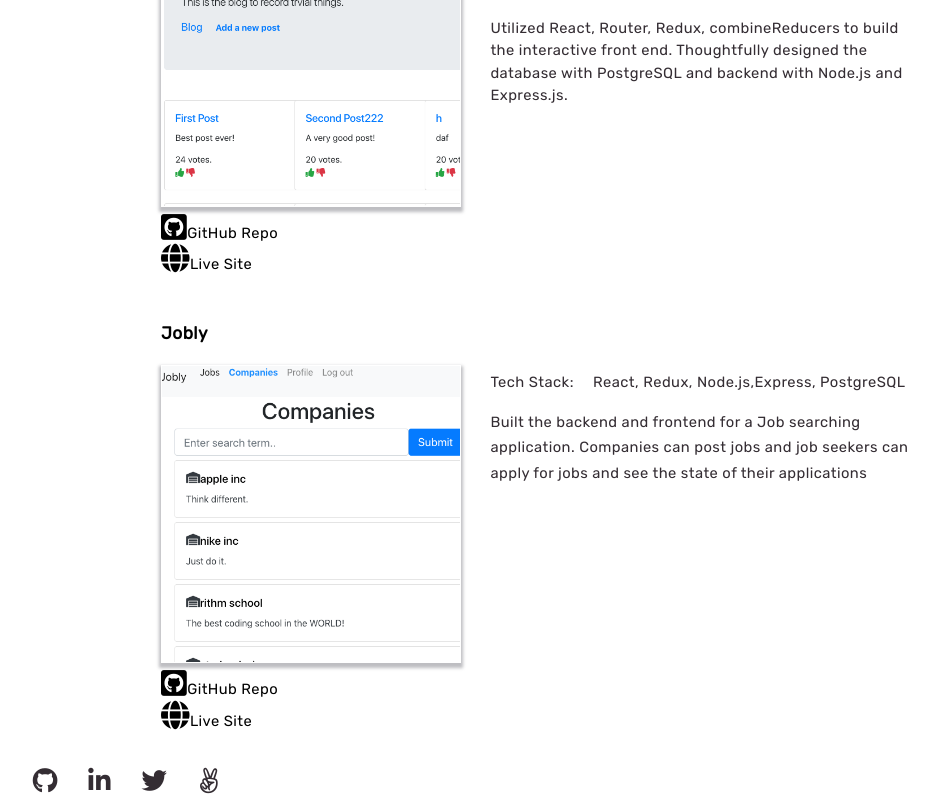
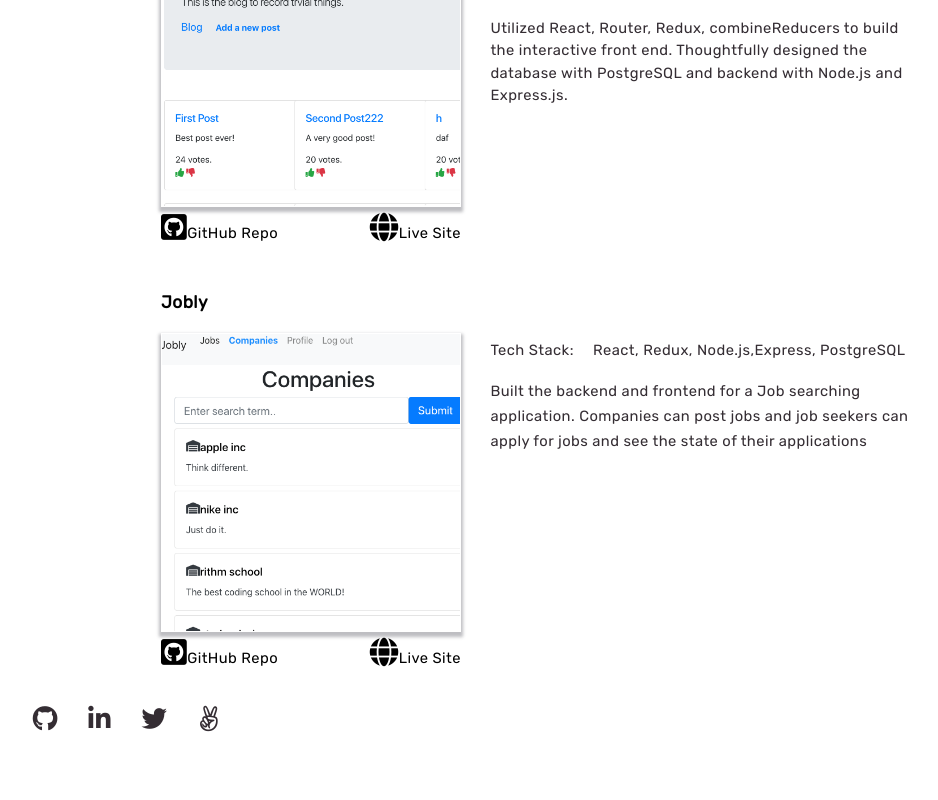
Before and after one commit to Ronihe/ronihe, a React (Create React App) app: page /Portfolio in a window 1280 px wide. Shown: the part 1577-2377 px from the top of the page, without its empty margins (113-1051 px from the left). After the commit the page ends 2315 px from the top, so only its background shows below. Built offline with nearby package versions, Linux system fonts and the light colour scheme.

Commit message:
completed jobly

```diff
--- a/src/Portfolio.js
+++ b/src/Portfolio.js
@@ -206,6 +206,13 @@ class Portfolio extends Component {
                 <h3 style={{ color: 'black' }}>Microblog</h3>
                 <Img src={microblog} alt="Microblog" />
               </a>
+              <div
+                style={{
+                  display: 'flex',
+                  flexDirection: 'row',
+                  justifyContent: 'space-between'
+                }}
+              >
                 <li className="list-group-item text-center">
                   <a
                     href="https://github.com/Ronihe/microblog"
@@ -234,6 +241,7 @@ class Portfolio extends Component {
                     Live Site{' '}
                   </a>
                 </li>
+              </div>
             </Project>
             <ProjectDescription>
               <H4>
@@ -259,6 +267,13 @@ class Portfolio extends Component {
                 <h3 style={{ color: 'black' }}>Jobly</h3>
                 <Img src={jobly} alt="jobly" />
               </a>
+              <div
+                style={{
+                  display: 'flex',
+                  flexDirection: 'row',
+                  justifyContent: 'space-between'
+                }}
+              >
                 <li className="list-group-item text-center">
                   <a
                     href="https://github.com/Ronihe/react-jobly"
@@ -278,10 +293,15 @@ class Portfolio extends Component {
                     style={{ textDecoration: 'none', color: 'black' }}
                     target="_blank"
                   >
-                  <i className="fas fa-globe fa-2x" title="globe" alt="globe" />
+                    <i
+                      className="fas fa-globe fa-2x"
+                      title="globe"
+                      alt="globe"
+                    />
                     Live Site{' '}
                   </a>
                 </li>
+              </div>
             </Project>
             <ProjectDescription>
               <H4>
```
Lines whose indentation alone changed are shown as unchanged.
